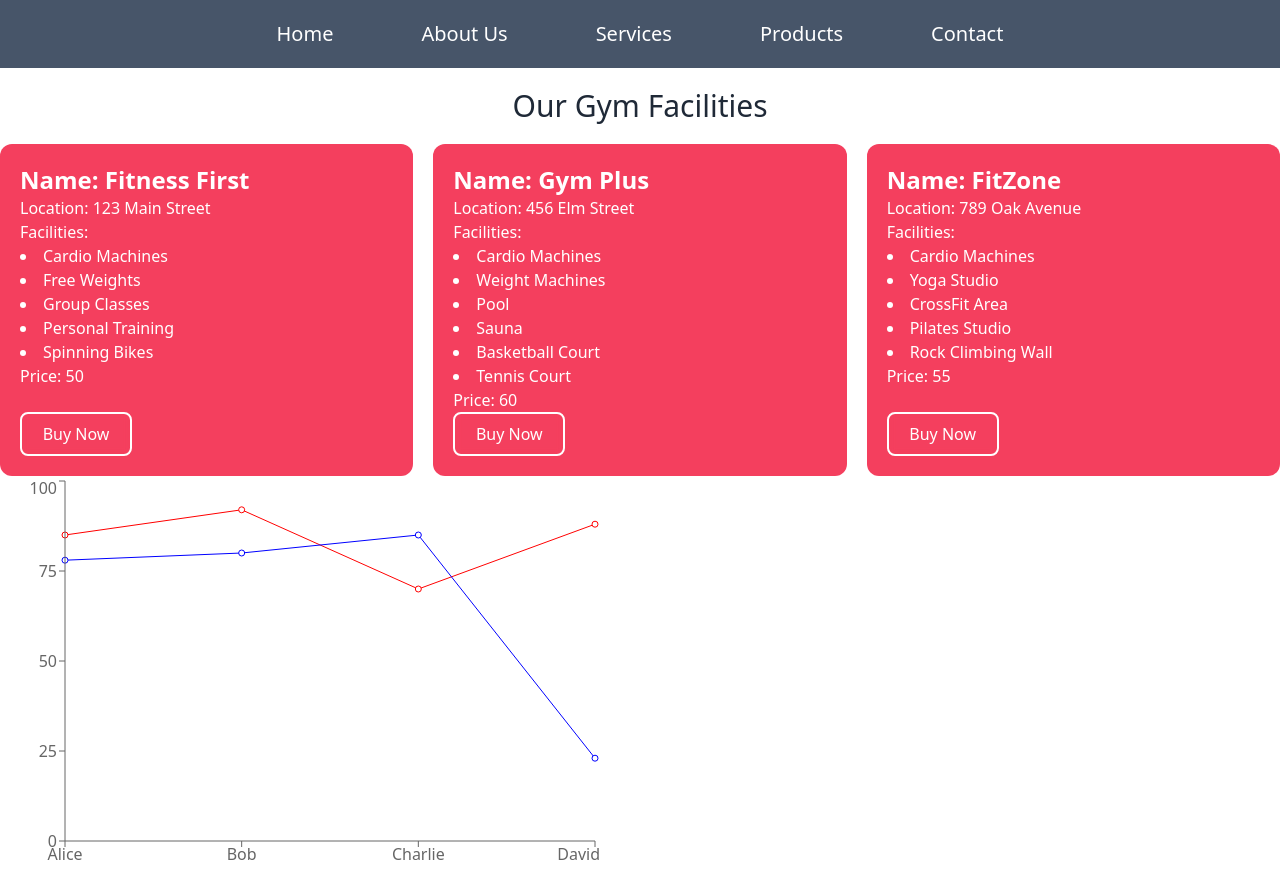
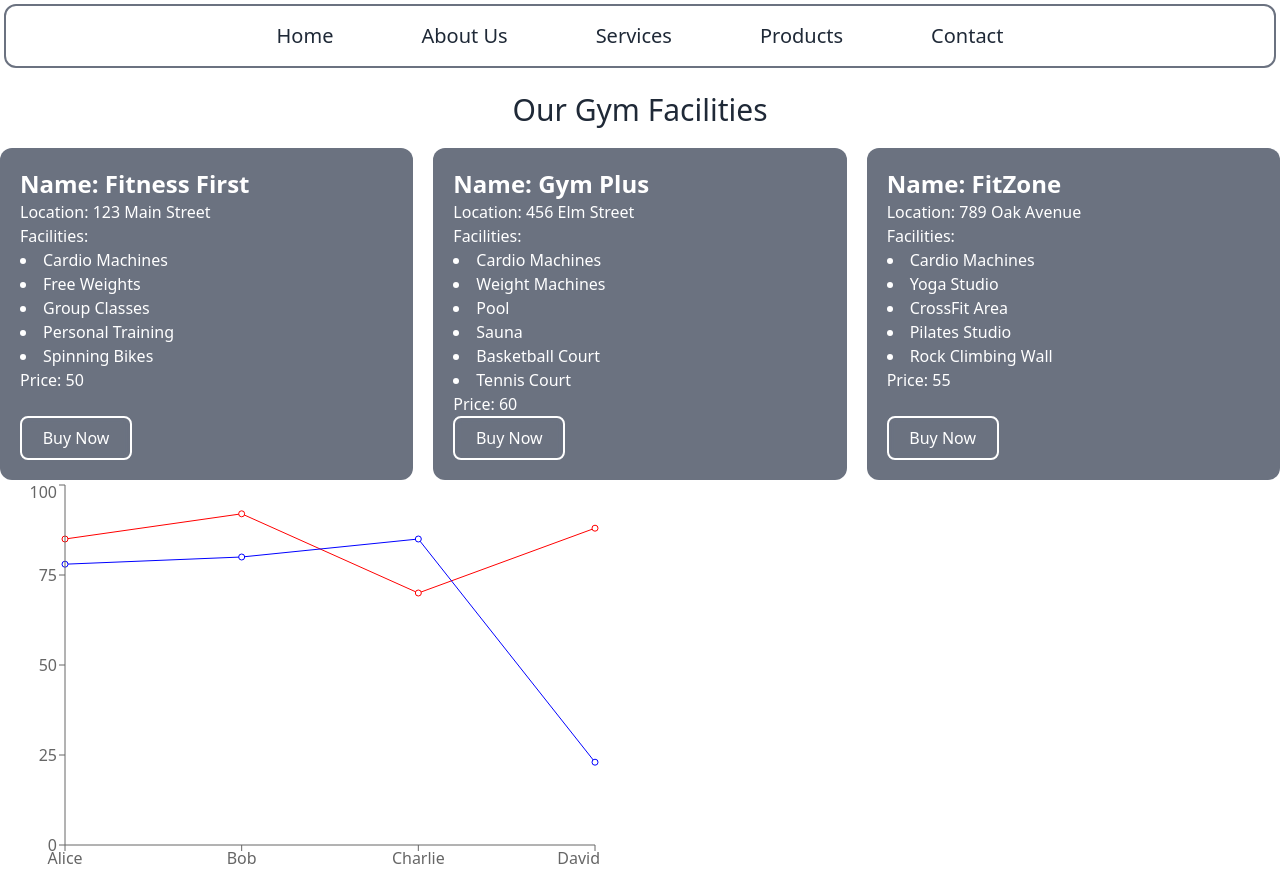
Before and after one commit to dxsumon/price-options, a React (Vite) app: page / in a window 1280 px wide. Built offline with nearby package versions, Linux system fonts and the light colour scheme.

Commit message:
card bg Change and the hamburger update

```diff
--- a/src/Components/Gym/Gym.jsx
+++ b/src/Components/Gym/Gym.jsx
@@ -2,7 +2,7 @@ import PropTypes from 'prop-types';
 const Gym = ({gym}) => {
     const {name,location,facilities,price} = gym;
     return (
-        <div className="bg-rose-500 text-white p-5 flex flex-col justify-center rounded-xl">
+        <div className="bg-gray-500 text-white p-5 flex flex-col justify-center rounded-xl">
             <h1 className="text-2xl font-bold">Name: {name}</h1>
             <h2>Location: {location}</h2>
             <p>Facilities: {facilities.map((item,id)=> <li key={id}>{item}</li>)}</p>
--- a/src/Components/Link/Link.jsx
+++ b/src/Components/Link/Link.jsx
@@ -4,7 +4,7 @@ const Link = ({route}) => {
     const {name,path} = route;
     return (
         <div>
-            <li className='hover:bg-rose-500 px-6'><a href={path}>{name}</a></li>
+            <li className='hover:bg-gray-400 hover:text-white px-6'><a href={path}>{name}</a></li>
         </div>
     );
 };
--- a/src/Components/Navbar/NavBar.jsx
+++ b/src/Components/Navbar/NavBar.jsx
@@ -18,8 +18,8 @@ const NavBar = () => {
     //     setOpen(!open)
     // }
     return (
-        <nav className="bg-slate-600 p-1">
-            <div className="lg:hidden flex justify-end items-end w-full my-4 text-3xl text-white pr-8">
+        <nav className="p-1">
+            <div className="lg:hidden flex justify-end items-end w-full my-4 text-3xl text-black pr-8">
                 {
                     // open === true ?
                     //     <AiOutlineAlignRight></AiOutlineAlignRight>
@@ -27,7 +27,7 @@ const NavBar = () => {
                     <Hamburger toggled={openMenu} toggle={setOpenMenu} duration={0.3} easing="ease-in"></Hamburger>
                 }
             </div>
-            <ul className={`${openMenu ? 'top-[60px]' : 'top-[-300px]'} flex lg:flex-row flex-col lg:justify-center items-end gap-4 lg:gap-10 lg:text-xl  bg-slate-600 p-4 text-white lg:top-0 lg:left-0 left-[75%] lg:w-full absolute duration-500 lg:relative lg:ml-0 w-[25%] `}>
+            <ul className={`${openMenu ? 'top-[85px]' : 'top-[-300px]'} flex lg:flex-row flex-col lg:justify-center items-end gap-4 lg:gap-10 lg:text-xl backdrop-blur-md p-4 text-gray-600ra lg:top-0 lg:left-0 left-[75%] lg:w-full absolute duration-500 lg:relative lg:ml-0 w-[25%] border-2 border-gray-500 rounded-xl`}>
                 {
                     navbarItems.map(item => <Link key={item.id} route={item}></Link>)
                 }
```
